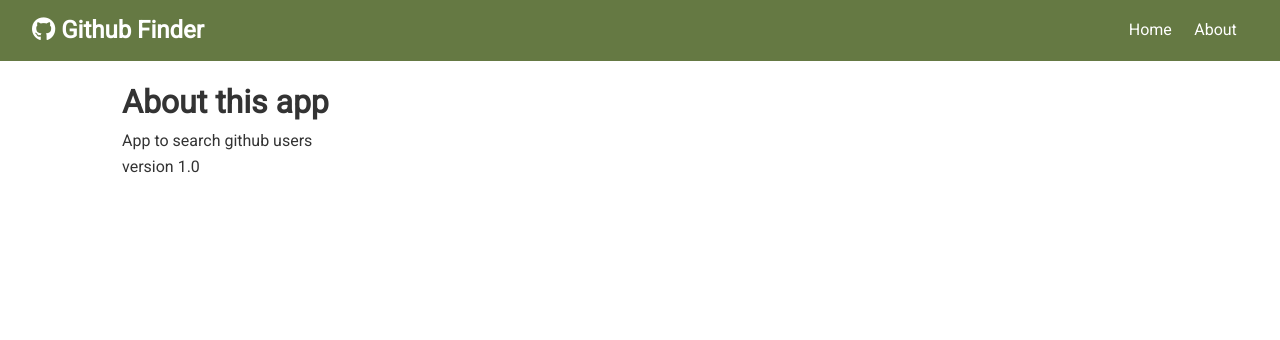
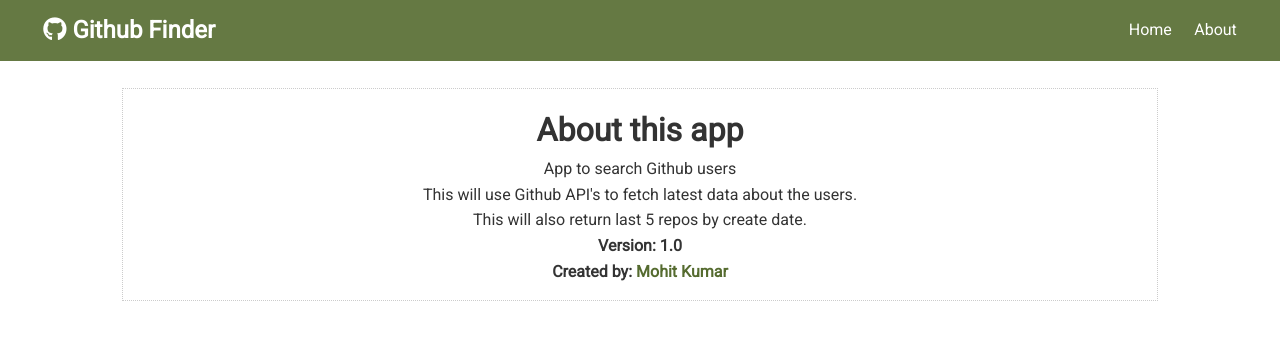
Before and after one commit to mkayfour/github-finder, a React (Create React App) app in the folder github-finder/: page /about in a window 1280 px wide. Shown: the top 340 px of the page. Built offline with nearby package versions, Linux system fonts and the light colour scheme; no server answers.

Commit message:
finished basic

```diff
--- a/github-finder/src/App.js
+++ b/github-finder/src/App.js
@@ -14,7 +14,8 @@ class App extends Component {
     users: [],
     loading: false,
     alert: null,
-    user: {}
+    user: {},
+    repos: []
   };
 
   async componentDidMount() {
@@ -38,6 +39,17 @@ class App extends Component {
     this.setState({ loading: false, user: res.data });
   };
 
+  // get user repos
+  getUserRepos = async username => {
+    this.setState({ loading: true });
+
+    const res = await axios.get(
+      `https://api.github.com/users/${username}/repos?per_page=5&sort=created:asc&client_id=${process.env.REACT_APP_GITHUB_ID}&client_secret=${process.env.REACT_APP_GITHUB_CLIENT_SECRET}`
+    );
+
+    this.setState({ loading: false, repos: res.data });
+  };
+
   // search github users
   searchUsers = async text => {
     this.setState({ loading: true });
@@ -48,10 +60,11 @@ class App extends Component {
   };
 
   // clear  github users
-  clearUsers = () => {
-    this.setState({ loading: true });
-
-    this.setState({ loading: false, users: [] });
+  clearUsers = async () => {
+    const res = await axios.get(
+      `https://api.github.com/users?client_id=${process.env.REACT_APP_GITHUB_ID}&client_secret=${process.env.REACT_APP_GITHUB_CLIENT_SECRET}`
+    );
+    this.setState({ loading: false, users: res.data });
   };
 
   // set alert
@@ -61,7 +74,7 @@ class App extends Component {
   };
 
   render() {
-    const { users, loading, user } = this.state;
+    const { users, loading, user, repos } = this.state;
 
     return (
       <Router>
@@ -93,6 +106,8 @@ class App extends Component {
                   <User
                     {...props}
                     getUser={this.getUser}
+                    getUserRepos={this.getUserRepos}
+                    repos={repos}
                     user={user}
                     loading={loading}
                   />
--- a/github-finder/src/components/layout/Navbar.js
+++ b/github-finder/src/components/layout/Navbar.js
@@ -6,7 +6,10 @@ const Navbar = ({ icon, title }) => {
   return (
     <nav className="navbar bg-primary">
       <h1>
-        <i className={icon} /> {title}
+        <Link to="/">
+          {" "}
+          <i className={icon} /> {title}
+        </Link>
       </h1>
       <ul>
         <li>
--- a/github-finder/src/components/pages/About.js
+++ b/github-finder/src/components/pages/About.js
@@ -1,12 +1,28 @@
 import React, { Component, Fragment } from "react";
+import { Link } from "react-router-dom";
 
 export class About extends Component {
   render() {
     return (
       <Fragment>
-        <h1> About this app </h1>
-        <p>App to search github users</p>
-        <p> version 1.0</p>
+        <div className="card text-center">
+          <h1> About this app </h1>
+          <p>App to search Github users</p>
+          <p>
+            This will use Github API's to fetch latest data about the users.{" "}
+          </p>
+          <p>This will also return last 5 repos by create date. </p>
+          <p>
+            <strong> Version: 1.0</strong>{" "}
+          </p>
+          <p>
+            <strong> Created by: </strong>{" "}
+            <Link to="/user/mkayfour">
+              {" "}
+              <b>Mohit Kumar</b>
+            </Link>
+          </p>
+        </div>
       </Fragment>
     );
   }
--- /dev/null
+++ b/github-finder/src/components/repos/RepoItem.js
@@ -0,0 +1,18 @@
+import React from "react";
+import PropTypes from "prop-types";
+
+const RepoItem = ({ repo }) => {
+  return (
+    <div className="card">
+      <h3>
+        <a href={repo.html_url}> {repo.name} </a>
+      </h3>
+    </div>
+  );
+};
+
+RepoItem.propTypes = {
+  repo: PropTypes.object.isRequired
+};
+
+export default RepoItem;
--- /dev/null
+++ b/github-finder/src/components/repos/Repos.js
@@ -0,0 +1,11 @@
+import React from "react";
+import RepoItem from "./RepoItem";
+import PropTypes from "prop-types";
+
+export default function Repos({ repos }) {
+  return repos.map(repo => <RepoItem repo={repo} key={repo.id} />);
+}
+
+Repos.propTypes = {
+  repos: PropTypes.array.isRequired
+};
--- a/github-finder/src/components/users/User.js
+++ b/github-finder/src/components/users/User.js
@@ -2,20 +2,24 @@ import React, { Component, Fragment } from "react";
 import PropTypes from "prop-types";
 import Spinner from "../layout/Spinner";
 import { Link } from "react-router-dom";
+import Repos from "../repos/Repos";
 
 export class User extends Component {
   componentDidMount() {
     this.props.getUser(this.props.match.params.login);
-    console.log("");
+    this.props.getUserRepos(this.props.match.params.login);
   }
 
-  static propTypes = {};
+  static propTypes = {
+    getUser: PropTypes.func.isRequired,
+    getUserRepos: PropTypes.func.isRequired
+  };
+
   render() {
     const {
       name,
       company,
       avatar_url,
-      url,
       location,
       bio,
       blog,
@@ -28,14 +32,11 @@ export class User extends Component {
       hireable
     } = this.props.user;
 
-    const { loading } = this.props;
-
-    // if (loading) {
-    //   <Spinner />;
-    // }
+    const { loading, repos } = this.props;
 
     return (
       <Fragment>
+        {loading && <Spinner />}
         <Link to="/" className="btn btn-light">
           Back to search
         </Link>
@@ -51,7 +52,7 @@ export class User extends Component {
               src={avatar_url}
               alt="r"
               className="round-img"
-              style={{ width: "150px" }}
+              style={{ width: "200px" }}
             />
             <h1> {name}</h1>
             <p>Location: {location}</p>
@@ -103,6 +104,7 @@ export class User extends Component {
           </div>
           <div className="badge badge-dark">Public Gists: {public_gists}</div>
         </div>
+        <Repos repos={repos} />
       </Fragment>
     );
   }
```
